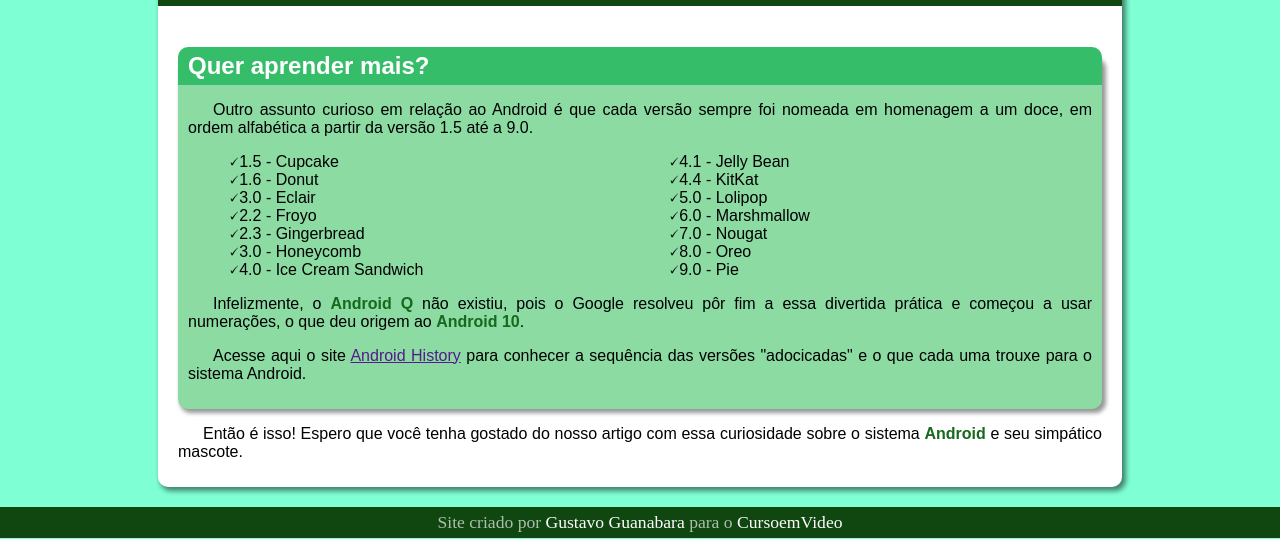
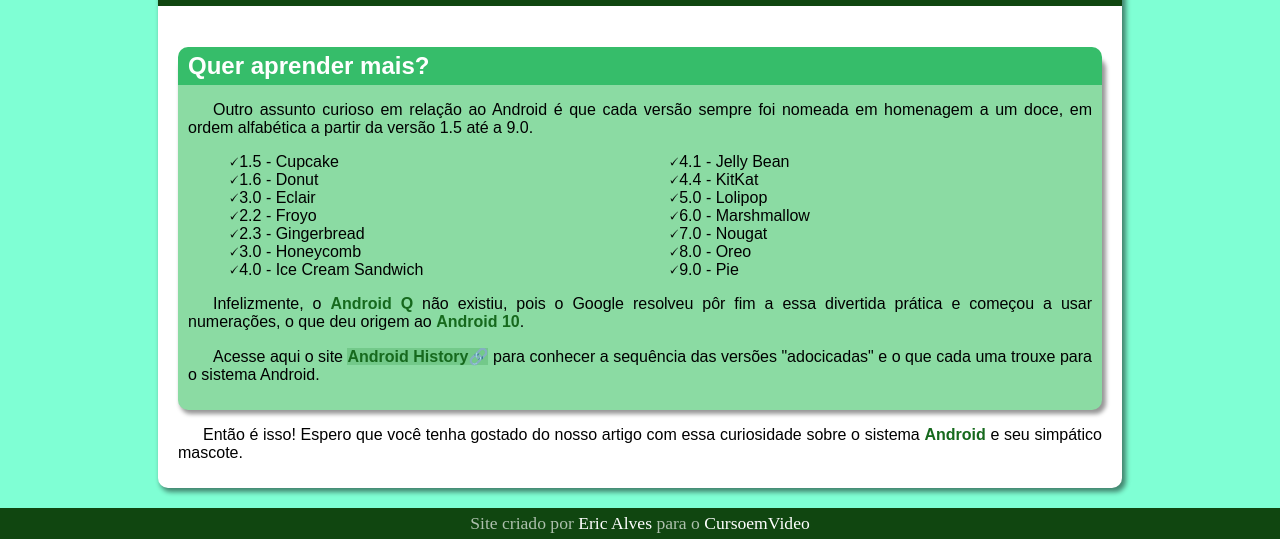
Before and after one commit to erixalv/projeto-android, a plain HTML site: page index.html in a window 1280 px wide. Shown: the part 2051-2590 px from the top of the page. Drawn offline with nearby package versions, Linux system fonts and the light colour scheme.

Commit message:
index ajustado

```diff
--- a/index.html
+++ b/index.html
@@ -84,7 +84,7 @@
 
                 <p class="text">Infelizmente, o <strong>Android Q</strong> não existiu, pois o Google resolveu pôr fim a essa divertida prática e começou a usar numerações, o que deu origem ao <strong>Android 10</strong>.</p>
 
-                <p class="text">Acesse aqui o site <a href="">Android History</a> para conhecer a sequência das versões "adocicadas" e o que cada uma trouxe para o sistema Android.</p>
+                <p class="text">Acesse aqui o site <a href="https://www.android.com/intl/pt-BR_br/history/" target="_blank" class="marcado">Android History</a> para conhecer a sequência das versões "adocicadas" e o que cada uma trouxe para o sistema Android.</p>
             </aside>
 
             <p class="text">Então é isso! Espero que você tenha gostado do nosso artigo com essa curiosidade sobre o sistema <strong>Android</strong> e seu simpático mascote.</p>
@@ -93,7 +93,7 @@
 
     <footer>
         <p>
-            Site criado por <span>Gustavo Guanabara</span> para o <span>CursoemVideo</span>
+            Site criado por <span>Eric Alves</span> para o <span>CursoemVideo</span>
         </p>
     </footer>
 </body>
```
